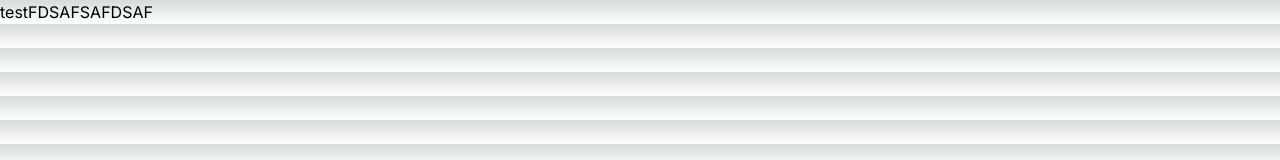
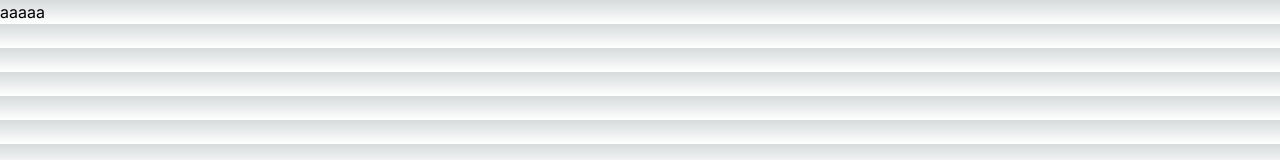
Before and after one commit to Th3R1c0/todotest, a Next.js app: page / in a window 1280 px wide. Shown: the top 160 px of the page. Built offline with nearby package versions, Linux system fonts and the light colour scheme.

Commit message:
i guess aa

```diff
--- a/app/page.tsx
+++ b/app/page.tsx
@@ -3,6 +3,6 @@ import Image from 'next/image'
 
 export default function Home() {
   return (
-      <div>testFDSAFSAFDSAF</div>
+      <div>aaaaa</div>
   )
 }
```
